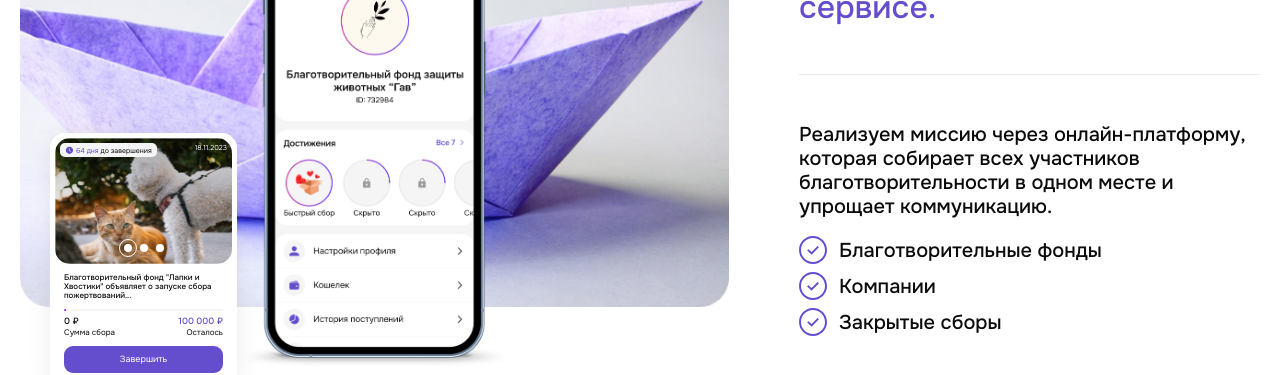
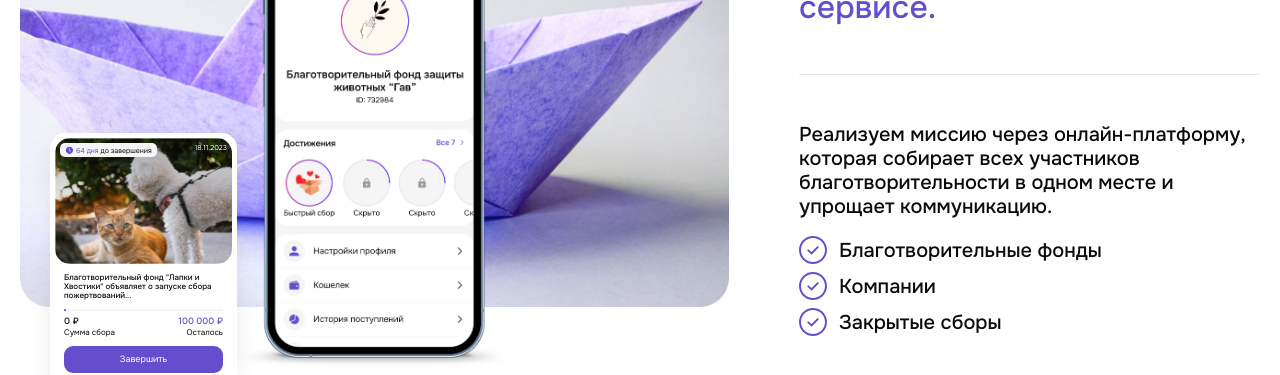
Before and after one commit to GoBDaNWeb/servatorum, a React (Vite) app: page / in a window 1280 px wide. Shown: the part 1120-1495 px from the top of the page. Built offline with nearby package versions, Linux system fonts and the light colour scheme.

Commit message:
check swiper bug #12

```diff
--- a/src/entities/collecting-card/ui/CollectingCard.tsx
+++ b/src/entities/collecting-card/ui/CollectingCard.tsx
@@ -1,11 +1,6 @@
-import { FC, ReactElement, useEffect, useRef, useState } from 'react';
-import { SwiperSlide } from 'swiper/react';
-import { Swiper } from 'swiper/react';
+import { FC, ReactElement } from 'react';
 
 import clsx from 'clsx';
-
-import { Pagination } from 'swiper/modules';
-import { Swiper as SwiperType } from 'swiper/types';
 
 import { cropText } from '@/shared/lib';
 import { Badge, Button, Fancybox, Image, LinkIcon, StarIcon } from '@/shared/ui';
@@ -45,17 +40,17 @@ export const CollectingCard: FC<ICollectingCard> = ({
 	isPopular = false,
 	hasLink = false
 }) => {
-	const [swiper, setSwiper] = useState<SwiperType>();
-	const pagination = useRef<HTMLDivElement>(null);
+	// const [swiper, setSwiper] = useState<SwiperType>();
+	// const pagination = useRef<HTMLDivElement>(null);
 
-	useEffect(() => {
-		if (swiper && pagination.current) {
-			swiper.pagination.destroy(); // Удаляем предыдущую пагинацию, если она была
-			swiper.pagination.init(); // Инициализируем новую пагинацию
-			swiper.pagination.render(); // Рендерим пагинацию
-			swiper.pagination.update(); // Обновляем пагинацию
-		}
-	}, [swiper]);
+	// useEffect(() => {
+	// 	if (swiper && pagination.current) {
+	// 		swiper.pagination.destroy(); // Удаляем предыдущую пагинацию, если она была
+	// 		swiper.pagination.init(); // Инициализируем новую пагинацию
+	// 		swiper.pagination.render(); // Рендерим пагинацию
+	// 		swiper.pagination.update(); // Обновляем пагинацию
+	// 	}
+	// }, [swiper]);
 
 	const collectingCardClass = clsx(s.collectingCard, s[size], className);
 	const badgeClass = clsx(s.badge, s[badgeColor]);
@@ -97,7 +92,14 @@ export const CollectingCard: FC<ICollectingCard> = ({
 					<span className={s.date}>{date}</span>
 				</div>
 				<Fancybox className={s.swiperWrapper}>
-					<Swiper
+					<Image
+						paddingBottom='71%'
+						src={imgs[0]}
+						alt='slide'
+						className={s.image}
+						fancybox='collecting'
+					/>
+					{/* <Swiper
 						onSwiper={swiper => {
 							setSwiper(swiper);
 						}}
@@ -120,7 +122,7 @@ export const CollectingCard: FC<ICollectingCard> = ({
 							</SwiperSlide>
 						))}
 					</Swiper>
-					<div ref={pagination}></div>
+					<div ref={pagination}></div> */}
 				</Fancybox>
 			</div>
 			<div className={s.collectingCardBottom}>
```
